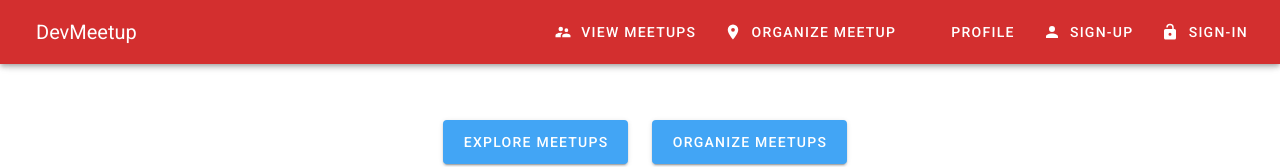
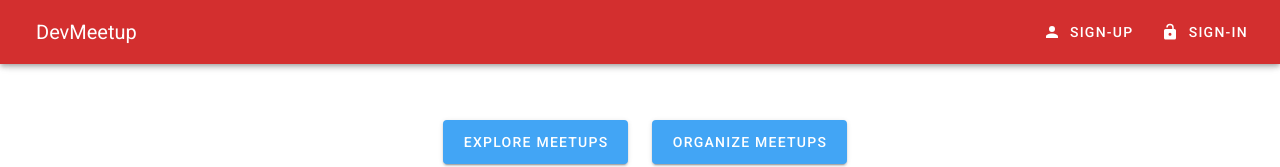
Before and after one commit to petepall/meetupApp, a Nuxt app: page / in a window 1280 px wide. Shown: the top 167 px of the page. Built offline with nearby package versions, Linux system fonts and the light colour scheme.

Commit message:
Make header menu item dynamic based on user state
Signed-off-by: petepall <peter@ppallen.be>

```diff
--- a/components/TheHeader.vue
+++ b/components/TheHeader.vue
@@ -38,15 +38,39 @@ import TheNavDrawer from "@/components/TheNavDrawer";
 export default {
   components: { TheNavDrawer },
   data: () => ({
-    sideNav: false,
-    menuItems: [
-      { icon: mdiAccountSupervisor, title: "View Meetups", link: "/meetups" },
-      { icon: mdiMapMarker, title: "Organize Meetup", link: "/createMeetup" },
-      { icon: mdiFace, title: "Profile", link: "/profile" },
-      { icon: mdiAccount, title: "Sign-up", link: "/signUp" },
-      { icon: mdiLockOpen, title: "Sign-in", link: "/signIn" }
-    ]
-  })
+    sideNav: false
+  }),
+
+  computed: {
+    menuItems() {
+      let menuItems = [
+        { icon: mdiAccount, title: "Sign-up", link: "/signUp" },
+        { icon: mdiLockOpen, title: "Sign-in", link: "/signIn" }
+      ];
+      if (this.userIsAuthenticated) {
+        menuItems = [
+          {
+            icon: mdiAccountSupervisor,
+            title: "View Meetups",
+            link: "/meetups"
+          },
+          {
+            icon: mdiMapMarker,
+            title: "Organize Meetup",
+            link: "/createMeetup"
+          },
+          { icon: mdiFace, title: "Profile", link: "/profile" }
+        ];
+      }
+      return menuItems;
+    },
+    userIsAuthenticated() {
+      return (
+        this.$store.getters.user !== null &&
+        this.$store.getters.user !== undefined
+      );
+    }
+  }
 };
 </script>
 
```
